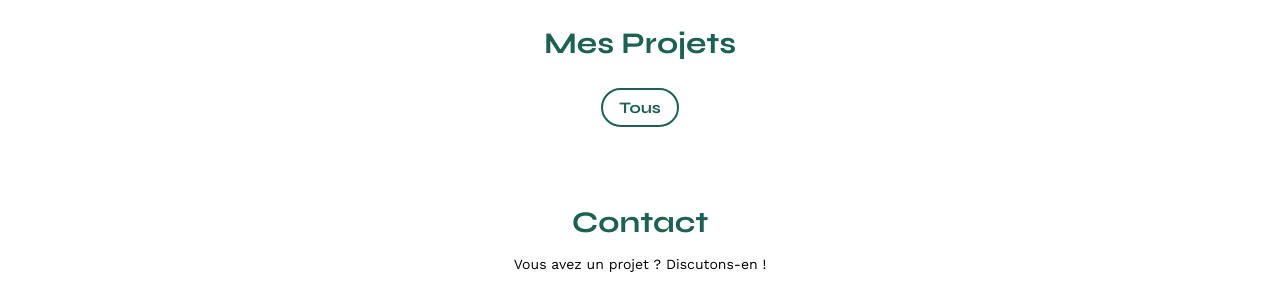
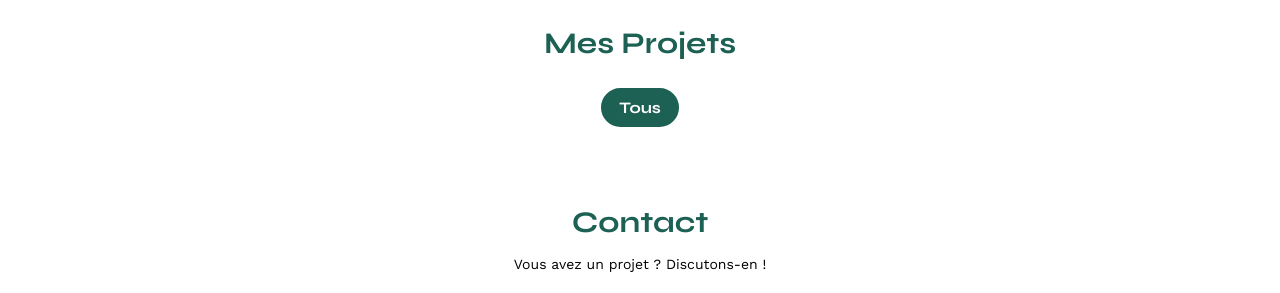
Before and after one commit to jkdev91/Portfolio-sophie-bluel, a plain HTML site: page FrontEnd/index.html in a window 1280 px wide. In both pictures the pointer is over the button "Tous". Shown: the part 507-800 px from the top of the page. Drawn offline with nearby package versions, Linux system fonts and the light colour scheme; no server answers.

Commit message:
ajout pseudo-class focus css

```diff
--- a/FrontEnd/assets/style.css
+++ b/FrontEnd/assets/style.css
@@ -221,5 +221,10 @@ footer nav ul {
 	background-color: white;
 	color: #1D6154;
 	cursor: pointer;
+}
 
+.btn:hover,
+.btn:focus {
+	color: white;
+	background-color: #1D6154;
 }
```
